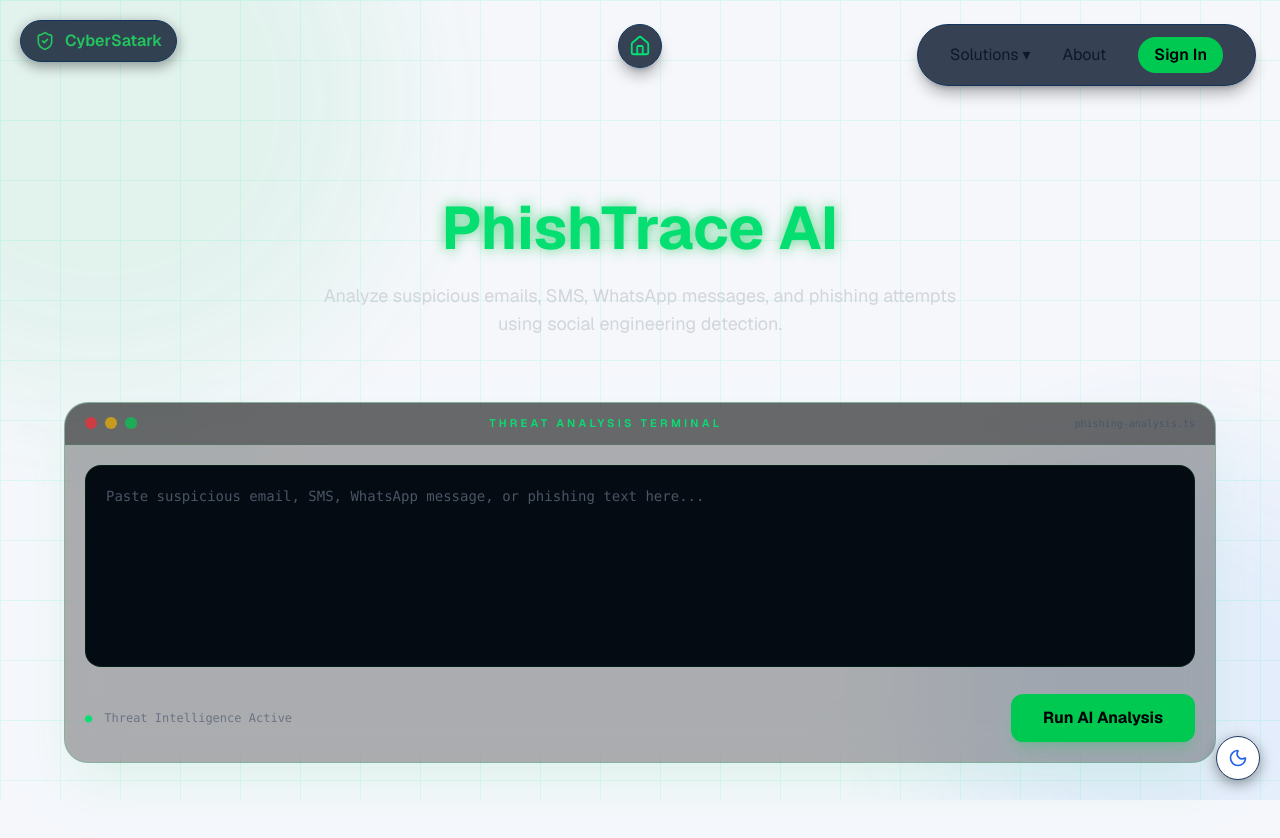
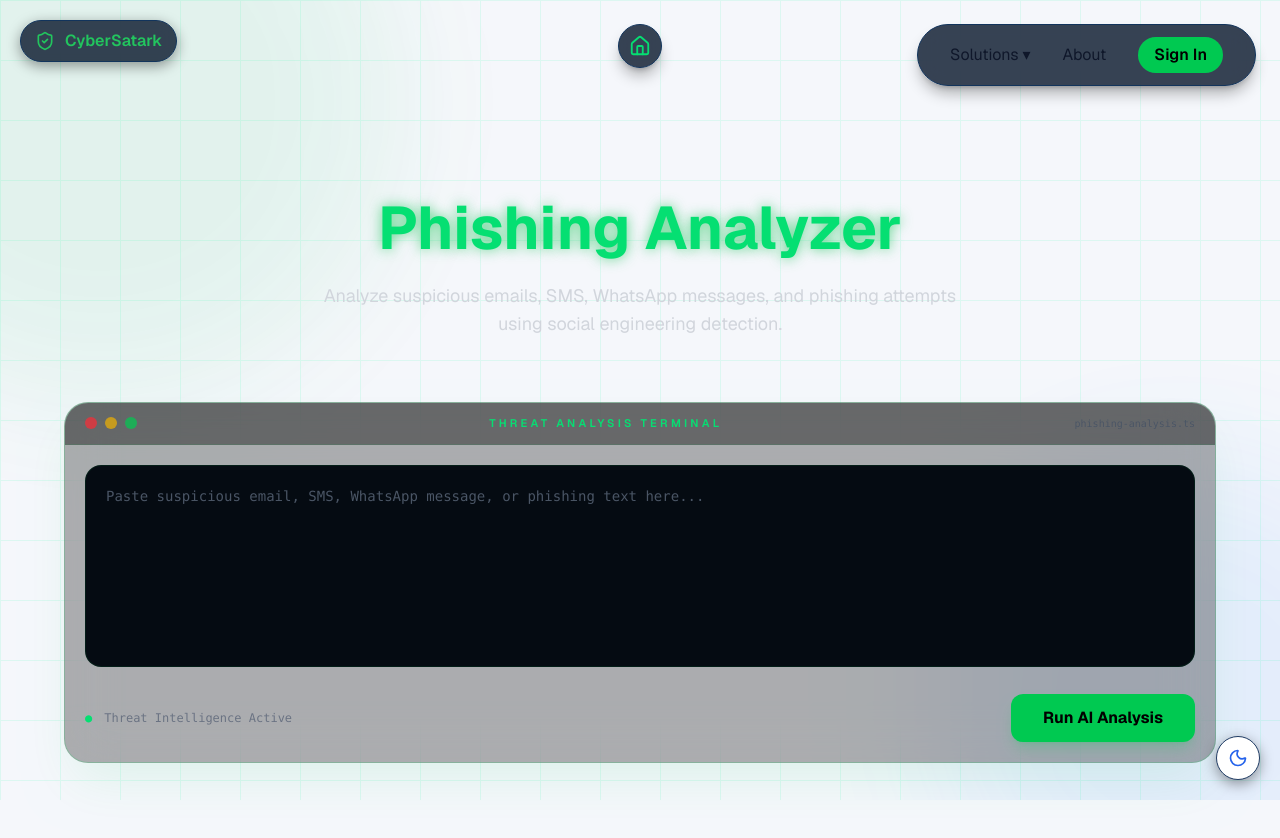
Before and after one commit to NotSoAbhinav/CyberSatark, a Next.js app: page /tools/phishing-analysis in a window 1280 px wide. Shown: the top 838 px of the page. Built offline with nearby package versions, Linux system fonts and the light colour scheme.

Commit message:
renamed 'Phishing Analysis' to 'Phishing Analyzer'

```diff
--- a/app/tools/phishing-analysis/page.tsx
+++ b/app/tools/phishing-analysis/page.tsx
@@ -389,7 +389,7 @@
                   repeat: Infinity,
                 }}
               >
-                PhishTrace AI
+                Phishing Analyzer
               </motion.span>
             </h1>
 
```
